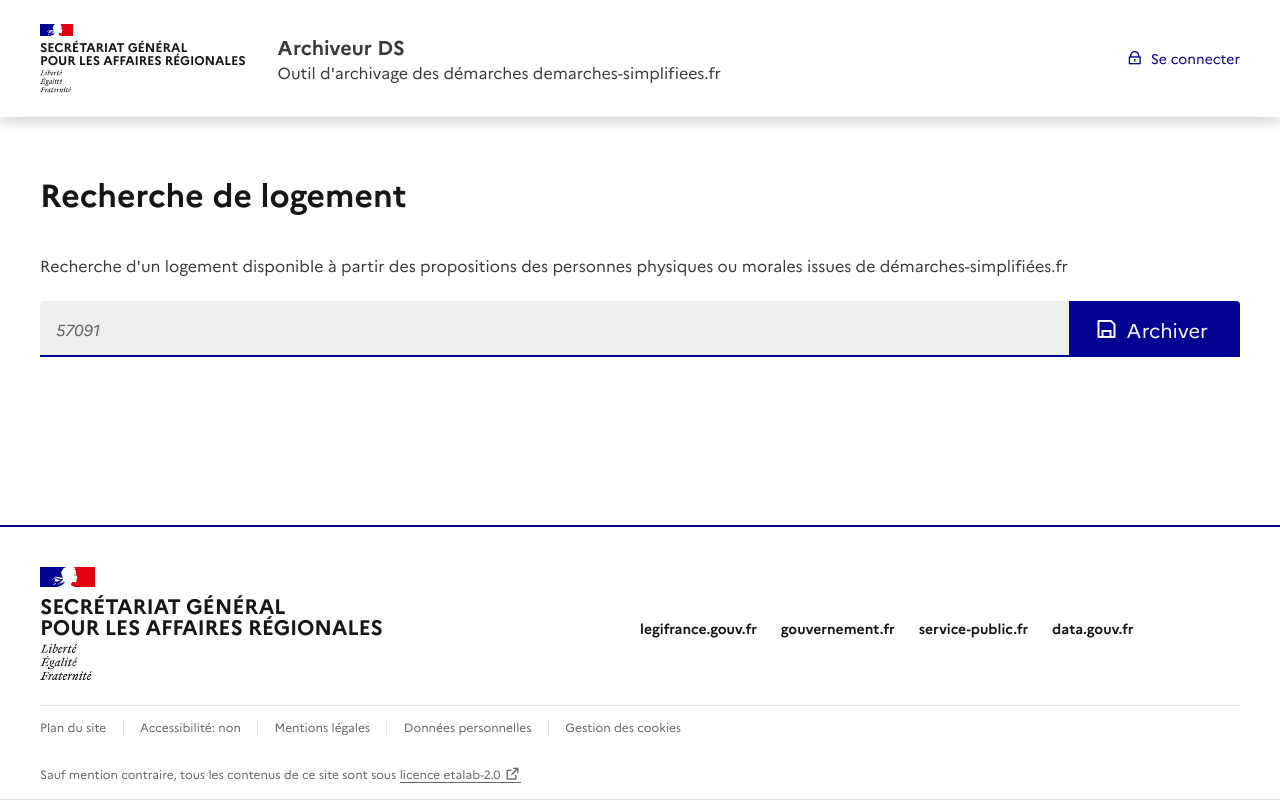
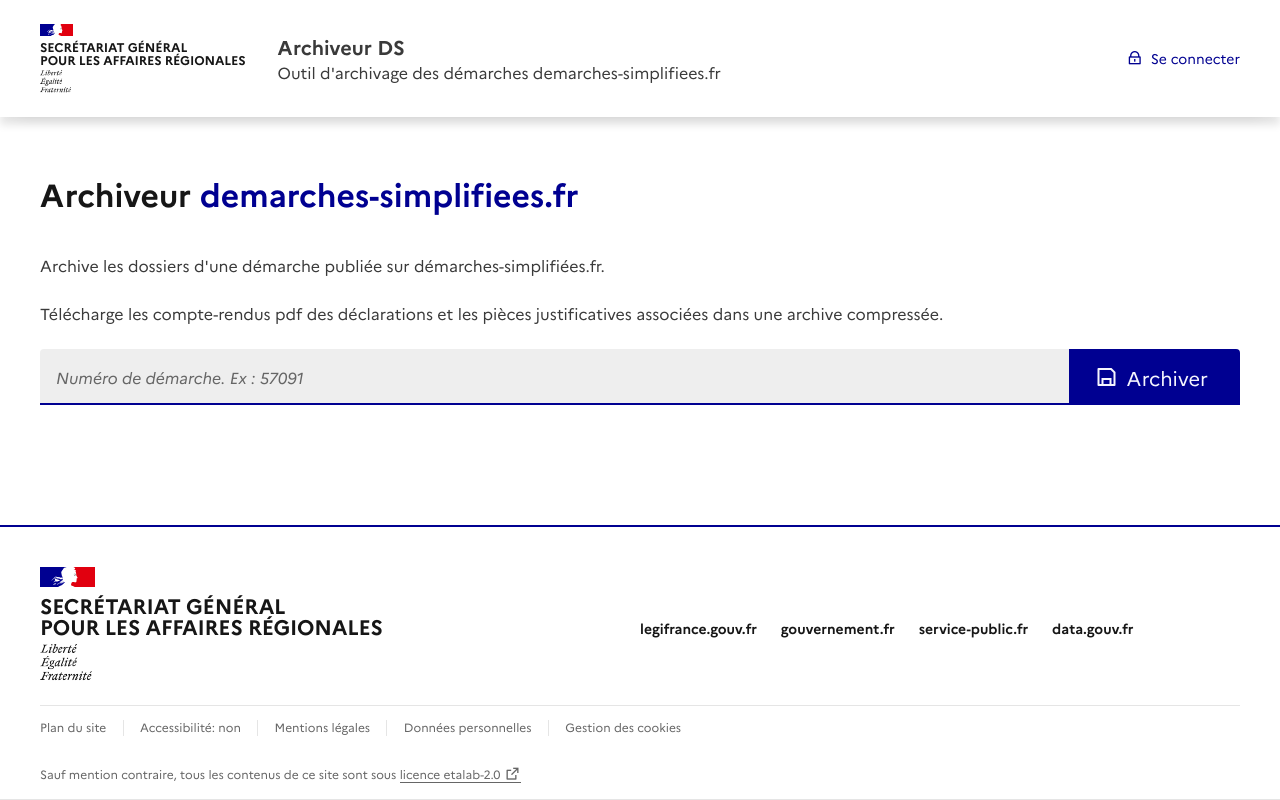
Before and after one commit to benoit-bernier/archiveur_ds, a website: page public/index.html in a window 1280 px wide. Drawn offline with Linux system fonts and the light colour scheme.

Commit message:
correction texte

```diff
--- a/public/index.html
+++ b/public/index.html
@@ -58,17 +58,19 @@
         <div class="fr-container fr-mb-2w">
             <div class="fr-grid-row fr-mt-7w">
                 <div class="fr-col">
-                    <h2>Recherche de logement</h2>
+                    <h2>Archiveur <span style="color:#000091">demarches-simplifiees.fr</span></h2>
                     <p class="fr-mt-5w">
-                        Recherche d'un logement disponible à partir des propositions des
-                        personnes physiques ou morales issues de démarches-simplifiées.fr
+                        Archive les dossiers d'une démarche publiée sur démarches-simplifiées.fr.
+                    </p>
+                    <p>
+                        Télécharge les compte-rendus pdf des déclarations et les pièces justificatives associées dans une archive compressée.
                     </p>
                     <div class="fr-container--fluid">
                         <div class="fr-search-bar fr-search-bar--lg" id="search-2" role="search">
                             <label class="fr-label" for="search-787-input">
                                 Recherche
                             </label>
-                            <input class="fr-input" placeholder="57091" type="number" id="search-787-input"
+                            <input class="fr-input" placeholder="Numéro de démarche. Ex : 57091" type="number" id="search-787-input"
                                 name="search-787-input">
                             <button class="fr-btn" id="archive-btn">
                                 Archiver
```
Also changed, not shown: public/token.html (+2 -3 lines).
